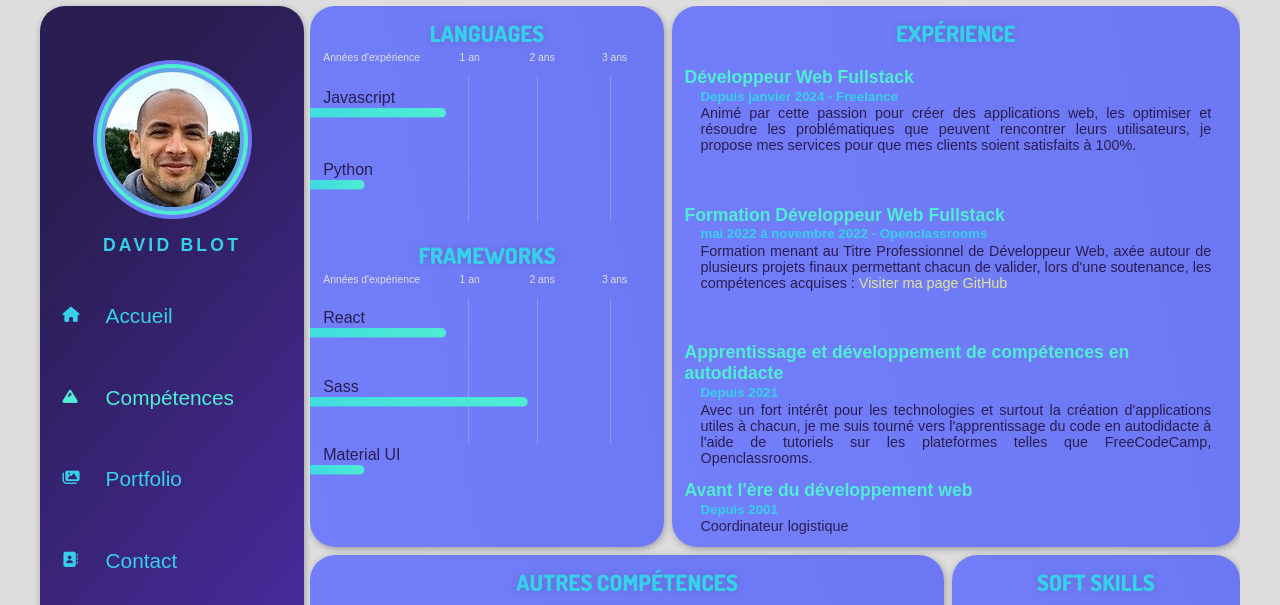
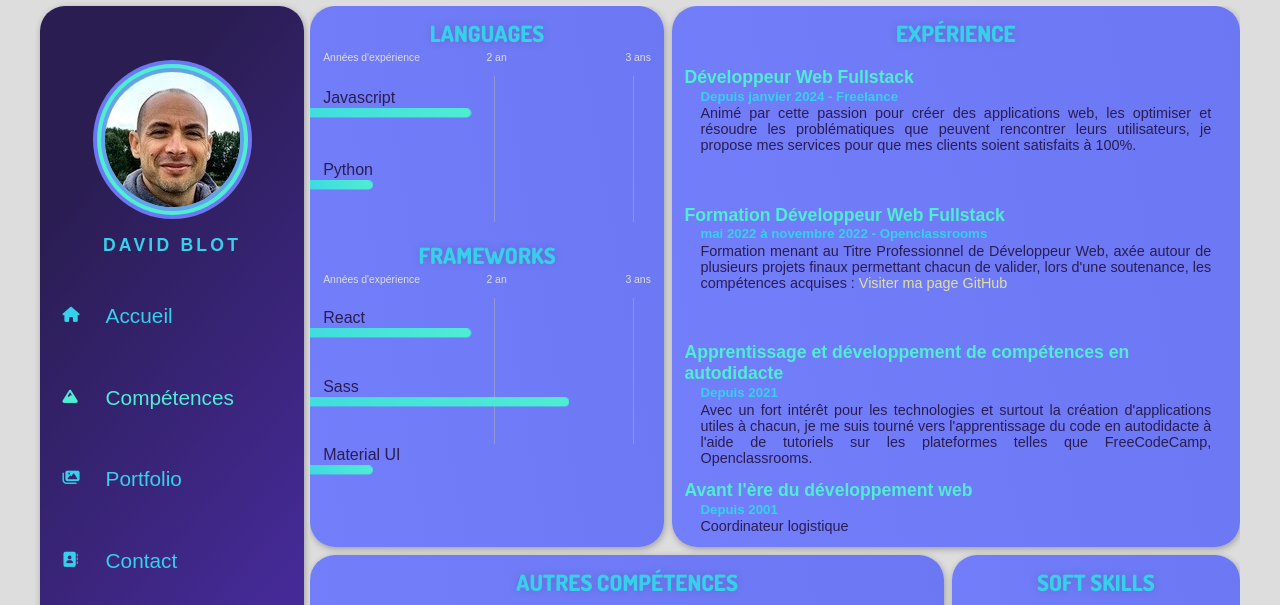
Before and after one commit to dnguyenb/My-CV-React, a React app: page /Competences in a window 1280 px wide. Shown: the top 605 px of the page. Built offline with nearby package versions, Linux system fonts and the light colour scheme; a web font is replaced by a local one.

Commit message:
modifications competences

```diff
--- a/src/components/knowledges/ProgressBar.js
+++ b/src/components/knowledges/ProgressBar.js
@@ -7,15 +7,15 @@ const ProgressBar = (props) => {
             <h3>{props.title}</h3>
             <div className="years">
                 <span>Années d'expérience</span>
-                <span>1 an</span>
-                <span>2 ans</span>
+                <span>2 an</span>
                 <span>3 ans</span>
+                {/* <span>3 ans</span> */}
             </div>
 
             <div className='flexLine'>
                 {
                     props.languages.map((item) => {
-                        let xpYears = 3;
+                        let xpYears = 2.5;
                         let progressBar = item.xp / xpYears * 100 + '%';
 
                         return (
--- a/src/styles/pages/_knowledges.scss
+++ b/src/styles/pages/_knowledges.scss
@@ -70,27 +70,27 @@
             .years {
                 font-size: .65rem;
                 display: flex;
-                justify-content: right;
+                justify-content: space-between;
                 color: $white;
 
                 span {
                     width: 38%;
 
                     &:nth-child(2) {
-                        text-align: center;
-                        width: 25%;
+                        text-align: right;
+                        width: 18%;
                     }
 
                     &:nth-child(3) {
-                        text-align: center;
-                        width: 25%;
+                        text-align: right;
+                        width: 44%;
                     }
 
-                    &:nth-child(4) {
-                        text-align: center;
-                        width: 25%;
+                    // &:nth-child(4) {
+                    //     text-align: center;
+                    //     width: 24%;
 
-                    }
+                    // }
 
                     &:nth-child(2)::before,
                     &:nth-child(3)::before,
--- a/src/styles/pages/_portfolio.scss
+++ b/src/styles/pages/_portfolio.scss
@@ -125,9 +125,9 @@
 
             img {
                 object-fit: cover;
-                object-position: 0%;
+                object-position:top;
                 margin: 0 auto;
-                width: 100%;
+                width: 90%;
                 height: 100%;
                 position: absolute;
                 cursor: pointer;
@@ -172,7 +172,7 @@
                 border-radius: $borderRadius;
                 padding: 2rem;
                 box-shadow: 0 5px 5px rgba(51, 51, 51, 0.281);
-                animation: popup .6s ease forwards;
+                animation: popup .3s ease forwards;
                 transform: scale(0);
                 transform-origin: center;
 
```
Also changed, not shown: src/styles/main.css, 1 other file.
